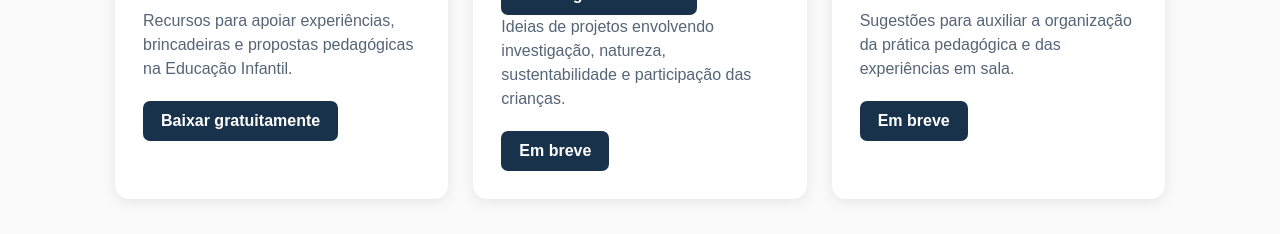
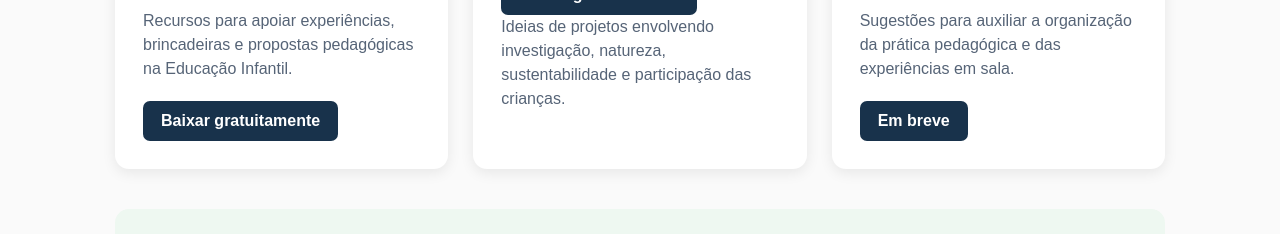
Before and after one commit to profkarlanapratica/profkarlanapratica.github.io, a plain HTML site: page educacao-infantil.html in a window 1280 px wide. Shown: the part 557-791 px from the top of the page. Drawn offline with Linux system fonts and the light colour scheme.

Commit message:
Remove 'Em breve' button from educacao-infantil.html

```diff
--- a/educacao-infantil.html
+++ b/educacao-infantil.html
@@ -201,7 +201,7 @@
                 Ideias de projetos envolvendo investigação, natureza,
                 sustentabilidade e participação das crianças.
             </p>
-            <span class="botao">Em breve</span>
+
         </div>
 
         <div class="card">
```
